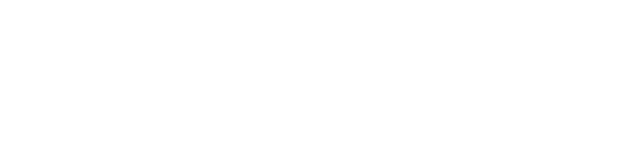
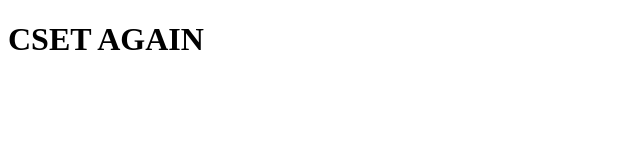
Before and after one commit to Airook-Sanjin/Examplename, a plain HTML site: page index.html in a window 1280 px wide. Shown: the whole page, without its empty margins (0-640 px from the left). Drawn offline with Linux system fonts and the light colour scheme.

Commit message:
addedStyleSheet-addedHeadline

```diff
--- /dev/null
+++ b/Style.CSS
@@ -0,0 +1,4 @@
+*{
+    margin:0;
+    box-sizing: border-box;
+}
--- a/index.html
+++ b/index.html
@@ -5,5 +5,7 @@
     <meta name="viewport" content="width=device-width, initial-scale=1.0" />
     <title>Document</title>
   </head>
-  <body></body>
+  <body>
+    <h1>CSET AGAIN</h1>
+  </body>
 </html>
```
